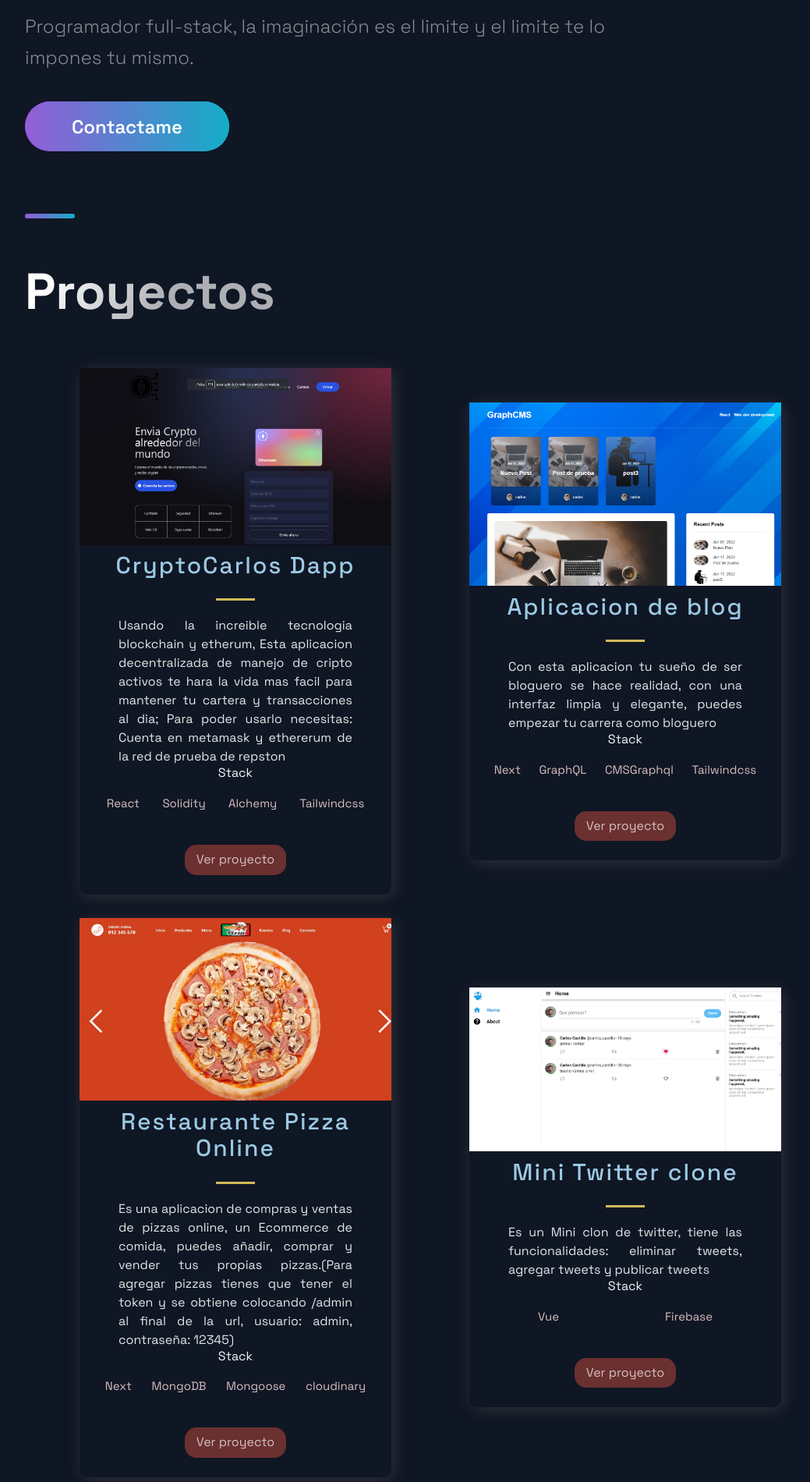
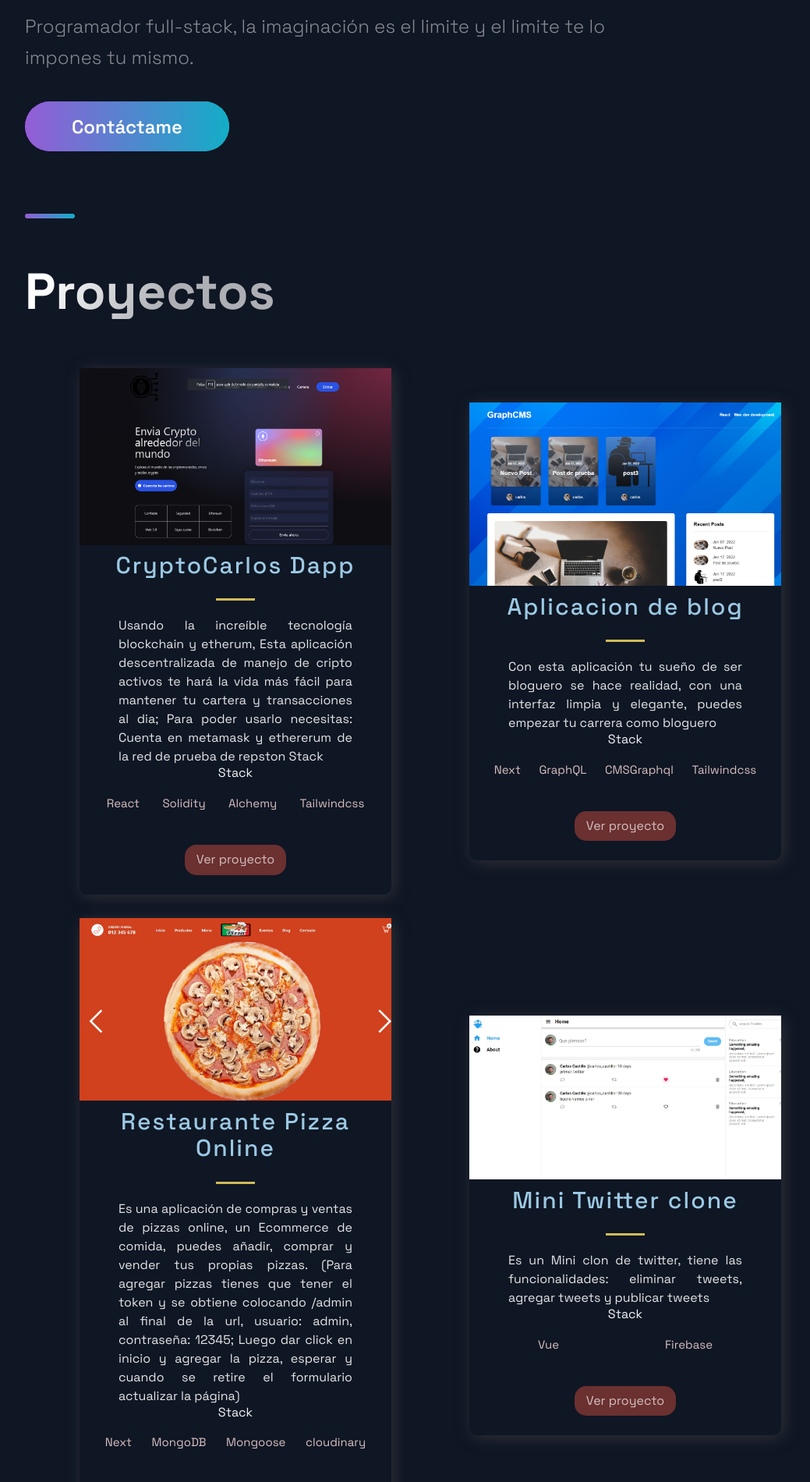
Before and after one commit to modpage1512/portfolio2.0, a Next.js app: page / in a window 1280 px wide. Shown: the part 300-2200 px from the top of the page at 78% size, without its empty margins (88-1127 px from the left). Built offline with nearby package versions, Linux system fonts and the light colour scheme.

Commit message:
Acentos y errores ortograficos parte 3

```diff
--- a/src/components/Footer/Footer.js
+++ b/src/components/Footer/Footer.js
@@ -8,8 +8,8 @@ const Footer = () => {
   return (
     <FooterWrapper>
       <LinkList>
-        <LinkTitle>Email: Pacheco1512@gmail.com</LinkTitle>
-        <LinkItem href="https://mail.google.com/mail/u/0/?ogbl#inbox?compose=GTvVlcSDbFPmkQNFgzrSWBJBpzkSfqbpzKnBJPrRPSvDfpmqkctZfTpnJXBwZpGFTwfpNSxdXcdvV">Contactame por email</LinkItem>
+        <LinkTitle>Email: Pacheco1512@gmail.com</LinkTitle><br/>
+        <LinkItem href="https://mail.google.com/mail/u/0/?ogbl#inbox?compose=GTvVlcSDbFPmkQNFgzrSWBJBpzkSfqbpzKnBJPrRPSvDfpmqkctZfTpnJXBwZpGFTwfpNSxdXcdvV">Contactame</LinkItem>
       </LinkList>
       <SocialIconsContainer>
         <CompanyContainer>
--- a/src/components/Footer/FooterStyles.js
+++ b/src/components/Footer/FooterStyles.js
@@ -15,7 +15,7 @@ export const FooterWrapper = styled.section`
 `
 
 export const LinkItem = styled.a`
-	font-size: 18px;
+	font-size: 30px;
 	line-height: 30px;
 	color: rgba(255, 255, 255, 0.75);
 	margin-bottom: 16px;
@@ -35,7 +35,7 @@ export const LinkItem = styled.a`
 	}
 
 	@media ${props => props.theme.breakpoints.sm} {
-		font-size: 8px;
+		font-size: 15px;
 		line-height: 14px;
 		margin-bottom: 8px;
 		display: flex;
--- a/src/components/Header/Header.js
+++ b/src/components/Header/Header.js
@@ -22,12 +22,12 @@ const Header = () =>  (
       </li>
       <li>
         <Link href="#tech">
-          <NavLink>Tecnologias</NavLink>
+          <NavLink>Tecnologías</NavLink>
         </Link>
       </li>
       <li>
         <Link href="#about">
-          <NavLink>Sobre mi</NavLink>
+          <NavLink>Sobre mí</NavLink>
         </Link>
       </li>
     </Div2>
--- a/src/components/Hero/Hero.js
+++ b/src/components/Hero/Hero.js
@@ -14,7 +14,7 @@ const Hero = (props) => (
       <SectionText>
         Programador full-stack, la imaginación es el limite y el limite te lo impones tu mismo.
       </SectionText>
-      <Button onClick={() => window.location="https://mail.google.com/mail/u/0/?ogbl#inbox?compose=GTvVlcSDbFPmkQNFgzrSWBJBpzkSfqbpzKnBJPrRPSvDfpmqkctZfTpnJXBwZpGFTwfpNSxdXcdvV"}>Contactame</Button>
+      <Button onClick={() => window.location="https://mail.google.com/mail/u/0/?ogbl#inbox?compose=GTvVlcSDbFPmkQNFgzrSWBJBpzkSfqbpzKnBJPrRPSvDfpmqkctZfTpnJXBwZpGFTwfpNSxdXcdvV"}>Contáctame</Button>
     </LeftSection>
   </Section>
 );
--- a/src/components/Technologies/Technologies.js
+++ b/src/components/Technologies/Technologies.js
@@ -8,7 +8,7 @@ const Technologies = () =>  (
     <SectionDivider/><br/>
     <SectionTitle>Tecnologias</SectionTitle>
     <SectionText>
-      Me especializo en un extenso rango de tecnologias, con el objetivo de dar el mejor servicio posible, desde el front-end hasta el back-end.
+    Me especializo en un extenso rango de tecnologías, con el objetivo de dar el mejor servicio posible, desde el front-end hasta el back-end.
     </SectionText>
     <List>
       <ListItem>
--- a/src/constants/constants.js
+++ b/src/constants/constants.js
@@ -1,7 +1,7 @@
 export const projects = [
   {
     title: 'CryptoCarlos Dapp',
-    description: "Usando la increible tecnologia blockchain y etherum, Esta aplicacion decentralizada de manejo de cripto activos te hara la vida mas facil para mantener tu cartera y transacciones al dia; Para poder usarlo necesitas: Cuenta en metamask y ethererum de la red de prueba de repston",
+    description: "Usando la increíble tecnología blockchain y etherum, Esta aplicación descentralizada de manejo de cripto activos te hará la vida más fácil para mantener tu cartera y transacciones al dia; Para poder usarlo necesitas: Cuenta en metamask y ethererum de la red de prueba de repston Stack",
       image: '/images/1.png',
       tags: ['React', 'Solidity', 'Alchemy', 'Tailwindcss'],
     visit: 'https://competent-tesla-d68aa5.netlify.app/',
@@ -9,7 +9,7 @@ export const projects = [
   },
   {
     title: 'Aplicacion de blog',
-    description:"Con esta aplicacion tu sueño de ser bloguero se hace realidad, con una interfaz limpia y elegante, puedes empezar tu carrera como bloguero",
+    description:"Con esta aplicación tu sueño de ser bloguero se hace realidad, con una interfaz limpia y elegante, puedes empezar tu carrera como bloguero",
     image: '/images/2.png',
     tags: ['Next', 'GraphQL', "CMSGraphql", "Tailwindcss"],
     visit: 'https://blog-app-livid.vercel.app/',
@@ -17,7 +17,7 @@ export const projects = [
   },
   {
     title: 'Restaurante Pizza Online',
-    description: "Es una aplicacion de compras y ventas de pizzas online, un Ecommerce de comida, puedes añadir, comprar y vender tus propias pizzas.(Para agregar pizzas tienes que tener el token y se obtiene colocando /admin al final de la url, usuario: admin, contraseña: 12345)",
+    description: "Es una aplicación de compras y ventas de pizzas online, un Ecommerce de comida, puedes añadir, comprar y vender tus propias pizzas. (Para agregar pizzas tienes que tener el token y se obtiene colocando /admin al final de la url, usuario: admin, contraseña: 12345; Luego dar click en inicio y agregar la pizza, esperar y cuando se retire el formulario actualizar la página)",
       image: '/images/3.jpg',
       tags: ['Next', 'MongoDB', "Mongoose", "cloudinary"],
     visit: 'https://pizza-restaurante-online.vercel.app/',
@@ -44,5 +44,5 @@ export const projects = [
 export const TimeLineData = [
   { year: 2020, text: 'Año en que empecé mi viaje como programador full-time', },
   { year: 2021, text: 'Realicé la primera version del portafolio con proyectos basicos en css, javascript y html', },
-  { year: 2022, text: 'Termino la version 2 de mi portafolio, siendo esta mas optima para exponer proyectos mas profesionales y complejos', },
+  { year: 2022, text: 'Termino la versión 2 de mi portafolio, siendo esta más óptima para exponer proyectos más profesionales y complejos', },
 ];
```
